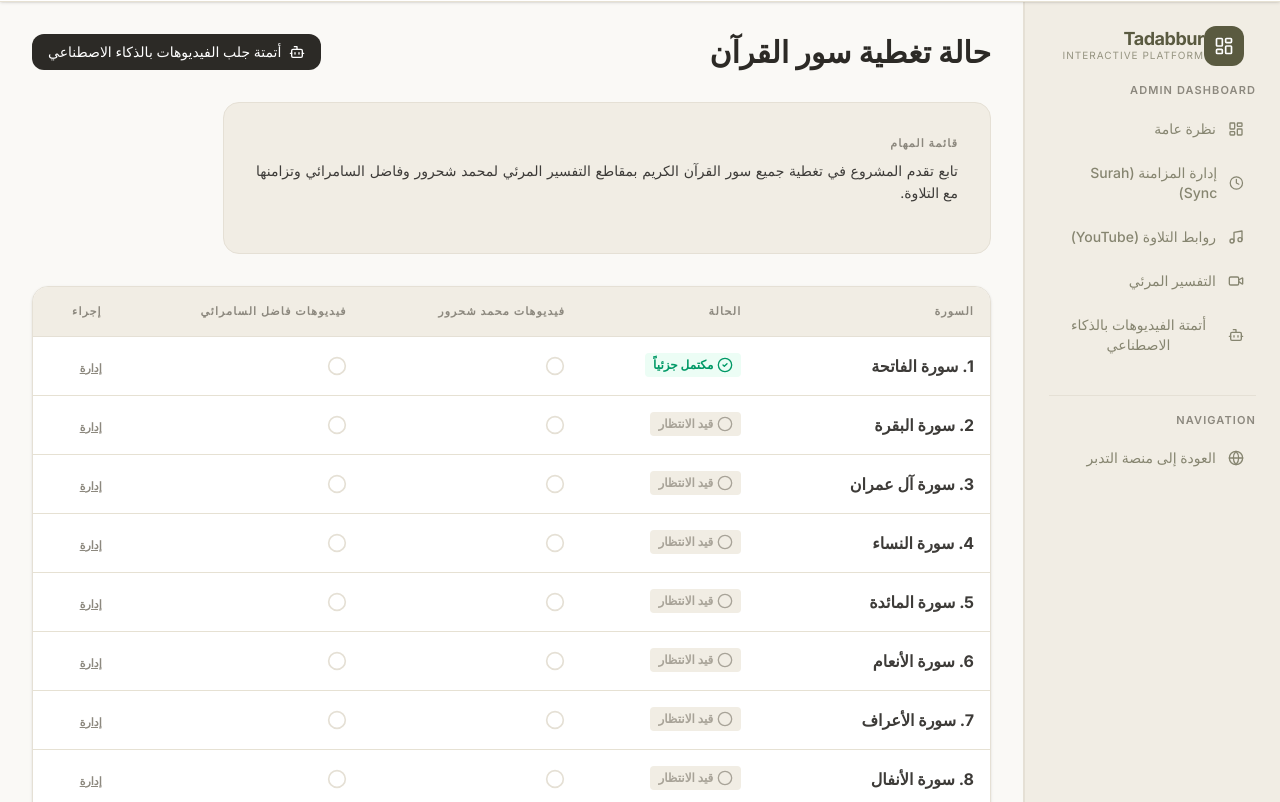
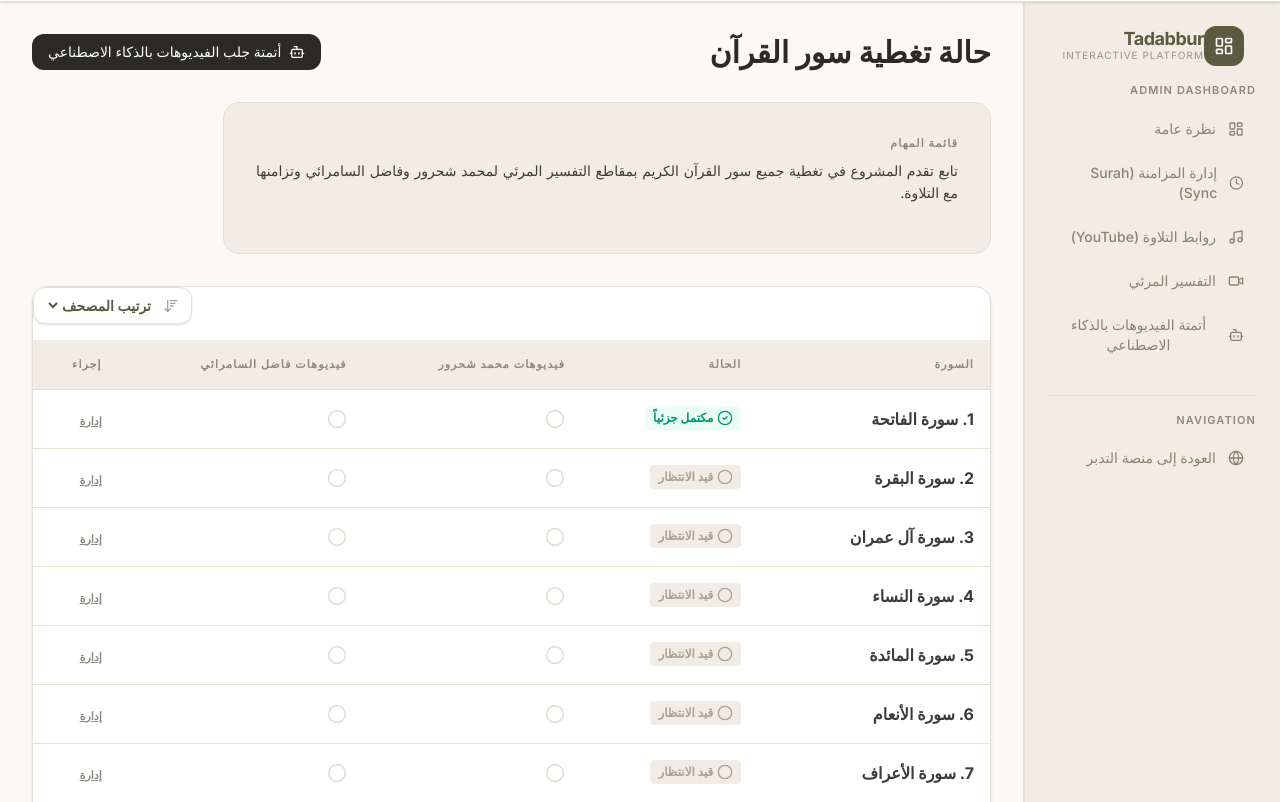
Before and after one commit to MautasseM01/tadabbur-platform, a Next.js app: page /admin in a window 1280 px wide. Shown: the part 63-865 px from the top of the page. Built offline with nearby package versions, Linux system fonts and the light colour scheme.

Commit message:
feat: apply mushafi order + shared sort selector across admin dashboard, audio/videos pages, and search results

```diff
--- a/app/admin/audio/page.tsx
+++ b/app/admin/audio/page.tsx
@@ -1,7 +1,8 @@
 'use client';
 
 import { useState, useEffect, useCallback, useMemo } from 'react';
-import { SURAH_NAMES } from '@/lib/surahs';
+import { SURAH_NAMES, orderSurahIds, SurahSort } from '@/lib/surahs';
+import SurahSortSelect from '@/components/SurahSortSelect';
 import { CheckCircle2, AlertTriangle, Loader2, Save, Search, Music, ExternalLink, RefreshCw, FileDown } from 'lucide-react';
 
 function extractYouTubeId(value: string): string {
@@ -36,6 +37,7 @@ export default function SurahAudioTable() {
   const [message, setMessage] = useState<{ type: 'success' | 'error'; text: string } | null>(null);
   const [query, setQuery] = useState('');
   const [filter, setFilter] = useState<'all' | 'filled' | 'missing'>('all');
+  const [sort, setSort] = useState<SurahSort>('mushafi');
 
   const load = useCallback(async () => {
     try {
@@ -148,7 +150,7 @@ export default function SurahAudioTable() {
 
   const filtered = useMemo(() => {
     const q = query.trim();
-    const list = Array.from({ length: 114 }, (_, i) => i + 1);
+    const list = orderSurahIds(sort);
     return list.filter((id) => {
       const name = SURAH_NAMES[id - 1];
       const value = extractYouTubeId(inputs[id] || '');
@@ -158,7 +160,7 @@ export default function SurahAudioTable() {
       if (q && !name.includes(q) && !String(id).includes(q)) return false;
       return true;
     });
-  }, [query, filter, inputs]);
+  }, [query, filter, inputs, sort]);
 
   const inputCls =
     'w-full bg-white border border-natural-300 rounded-xl px-3 py-2 text-sm text-natural-900 focus:outline-none focus:ring-2 focus:ring-amber-500 font-mono dir-ltr text-left';
@@ -207,6 +209,7 @@ export default function SurahAudioTable() {
 
       {/* Toolbar */}
       <div className="flex flex-wrap items-center gap-3 bg-white border border-natural-300 rounded-2xl p-4 shadow-sm">
+        <SurahSortSelect value={sort} onChange={setSort} />
         <div className="flex items-center gap-2 flex-1 min-w-52">
           <Search className="w-4 h-4 text-natural-400" />
           <input
--- a/app/admin/page.tsx
+++ b/app/admin/page.tsx
@@ -1,8 +1,8 @@
-import { Clock, Video, Users, Activity, CheckCircle2, Circle, Bot } from 'lucide-react';
+import { Clock, Video, Users, Activity, Bot } from 'lucide-react';
 import { MOCK_VIDEOS, AUDIO_YOUTUBE_IDS } from '@/lib/mock-data';
 import { getDb } from '@/lib/db';
-import { SURAH_NAMES } from '@/lib/surahs';
 import Link from 'next/link';
+import SurahCoverageTable from '@/components/admin/SurahCoverageTable';
 
 export default function AdminDashboard() {
   const allSurahs = Array.from({ length: 114 }, (_, i) => i + 1);
@@ -49,52 +49,7 @@ export default function AdminDashboard() {
       </div>
 
       <div className="bg-white border border-natural-300 rounded-2xl shadow-sm overflow-hidden">
-        <table className="w-full text-right h-full">
-          <thead>
-            <tr className="bg-natural-100 border-b border-natural-300">
-              <th className="p-4 text-[11px] uppercase tracking-widest font-sans font-bold text-natural-600">السورة</th>
-              <th className="p-4 text-[11px] uppercase tracking-widest font-sans font-bold text-natural-600">الحالة</th>
-              <th className="p-4 text-[11px] uppercase tracking-widest font-sans font-bold text-natural-600">فيديوهات محمد شحرور</th>
-              <th className="p-4 text-[11px] uppercase tracking-widest font-sans font-bold text-natural-600">فيديوهات فاضل السامرائي</th>
-              <th className="p-4 text-[11px] uppercase tracking-widest font-sans font-bold text-natural-600">إجراء</th>
-            </tr>
-          </thead>
-          <tbody className="divide-y divide-natural-200">
-            {allSurahs.map(surahId => {
-              const status = getProgressStatus(surahId);
-              const surahName = SURAH_NAMES[surahId - 1];
-              return (
-                <tr key={surahId} className="hover:bg-natural-50 transition">
-                  <td className="p-4 font-sans text-natural-800 font-bold">
-                    {surahId}. سورة {surahName}
-                  </td>
-                  <td className="p-4">
-                    {status.done ? (
-                      <span className="inline-flex items-center gap-1 text-emerald-600 text-xs font-bold bg-emerald-50 px-2 py-1 rounded">
-                        <CheckCircle2 className="w-4 h-4" /> مكتمل جزئياً
-                      </span>
-                    ) : (
-                      <span className="inline-flex items-center gap-1 text-natural-500 text-xs font-bold bg-natural-100 px-2 py-1 rounded">
-                        <Circle className="w-4 h-4" /> قيد الانتظار
-                      </span>
-                    )}
-                  </td>
-                  <td className="p-4">
-                    {status.sh ? <CheckCircle2 className="w-5 h-5 text-emerald-500" /> : <Circle className="w-5 h-5 text-natural-300" />}
-                  </td>
-                  <td className="p-4">
-                    {status.sa ? <CheckCircle2 className="w-5 h-5 text-emerald-500" /> : <Circle className="w-5 h-5 text-natural-300" />}
-                  </td>
-                  <td className="p-4">
-                    <a href={`/admin/sync?surahId=${surahId}`} className="text-[11px] font-bold text-natural-600 hover:text-natural-900 underline">
-                      إدارة
-                    </a>
-                  </td>
-                </tr>
-              );
-            })}
-          </tbody>
-        </table>
+        <SurahCoverageTable rows={allSurahs.map((id) => ({ id, ...getProgressStatus(id) }))} />
       </div>
     </div>
   );
--- a/components/SurahGrid.tsx
+++ b/components/SurahGrid.tsx
@@ -2,49 +2,19 @@
 
 import { useMemo, useState } from 'react';
 import Link from 'next/link';
-import { Sparkles, PlayCircle, Clock, ArrowDownWideNarrow } from 'lucide-react';
-import { SURAH_NAMES, SURAH_NUZUL_ORDER } from '@/lib/surahs';
-
-export type SurahSort = 'mushafi' | 'alpha' | 'nuzul';
-
-const SORT_OPTIONS: { value: SurahSort; label: string }[] = [
-  { value: 'mushafi', label: 'ترتيب المصحف' },
-  { value: 'alpha', label: 'أبجدي' },
-  { value: 'nuzul', label: 'ترتيب النزول' },
-];
+import { Sparkles, PlayCircle, Clock } from 'lucide-react';
+import { SURAH_NAMES, orderSurahIds, SurahSort } from '@/lib/surahs';
+import SurahSortSelect from '@/components/SurahSortSelect';
 
 export default function SurahGrid({ preparedIds }: { preparedIds: number[] }) {
   const [sort, setSort] = useState<SurahSort>('mushafi');
   const prepared = useMemo(() => new Set(preparedIds), [preparedIds]);
-
-  const ordered = useMemo(() => {
-    if (sort === 'alpha') {
-      return Array.from({ length: 114 }, (_, i) => i + 1).sort((a, b) =>
-        SURAH_NAMES[a - 1].localeCompare(SURAH_NAMES[b - 1], 'ar')
-      );
-    }
-    if (sort === 'nuzul') return SURAH_NUZUL_ORDER;
-    return Array.from({ length: 114 }, (_, i) => i + 1);
-  }, [sort]);
+  const ordered = useMemo(() => orderSurahIds(sort), [sort]);
 
   return (
     <>
       <div className="flex flex-wrap items-center gap-3 mb-6">
-        <div className="flex items-center gap-2 bg-white border border-natural-200 rounded-xl px-3 py-2 shadow-sm">
-          <ArrowDownWideNarrow className="w-4 h-4 text-natural-500" />
-          <select
-            value={sort}
-            onChange={(e) => setSort(e.target.value as SurahSort)}
-            className="bg-transparent text-sm font-sans font-semibold text-natural-700 focus:outline-none cursor-pointer"
-            aria-label="ترتيب الفهرس"
-          >
-            {SORT_OPTIONS.map((o) => (
-              <option key={o.value} value={o.value}>
-                {o.label}
-              </option>
-            ))}
-          </select>
-        </div>
+        <SurahSortSelect value={sort} onChange={setSort} />
       </div>
 
       <div className="grid grid-cols-1 sm:grid-cols-2 md:grid-cols-3 lg:grid-cols-4 gap-4" dir="rtl">
--- /dev/null
+++ b/components/SurahSortSelect.tsx
@@ -0,0 +1,32 @@
+'use client';
+
+import { ArrowDownWideNarrow } from 'lucide-react';
+import { SURAH_SORT_OPTIONS, SurahSort } from '@/lib/surahs';
+
+interface Props {
+  value: SurahSort;
+  onChange: (value: SurahSort) => void;
+  className?: string;
+}
+
+export default function SurahSortSelect({ value, onChange, className = '' }: Props) {
+  return (
+    <div
+      className={`inline-flex items-center gap-2 bg-white border border-natural-200 rounded-xl px-3 py-2 shadow-sm ${className}`}
+    >
+      <ArrowDownWideNarrow className="w-4 h-4 text-natural-500 shrink-0" />
+      <select
+        value={value}
+        onChange={(e) => onChange(e.target.value as SurahSort)}
+        className="bg-transparent text-sm font-sans font-semibold text-natural-700 focus:outline-none cursor-pointer"
+        aria-label="ترتيب السور"
+      >
+        {SURAH_SORT_OPTIONS.map((o) => (
+          <option key={o.value} value={o.value}>
+            {o.label}
+          </option>
+        ))}
+      </select>
+    </div>
+  );
+}
--- /dev/null
+++ b/components/admin/SurahCoverageTable.tsx
@@ -0,0 +1,75 @@
+'use client';
+
+import { useMemo, useState } from 'react';
+import { CheckCircle2, Circle } from 'lucide-react';
+import { SURAH_NAMES, orderSurahIds, SurahSort } from '@/lib/surahs';
+import SurahSortSelect from '@/components/SurahSortSelect';
+
+export interface SurahCoverage {
+  id: number;
+  done: boolean;
+  sh: boolean;
+  sa: boolean;
+  videoCount: number;
+}
+
+export default function SurahCoverageTable({ rows }: { rows: SurahCoverage[] }) {
+  const [sort, setSort] = useState<SurahSort>('mushafi');
+  const byId = useMemo(() => new Map(rows.map((r) => [r.id, r])), [rows]);
+  const ordered = useMemo(() => orderSurahIds(sort), [sort]);
+
+  return (
+    <>
+      <div className="flex items-center justify-end mb-4">
+        <SurahSortSelect value={sort} onChange={setSort} />
+      </div>
+
+      <table className="w-full text-right h-full">
+        <thead>
+          <tr className="bg-natural-100 border-b border-natural-300">
+            <th className="p-4 text-[11px] uppercase tracking-widest font-sans font-bold text-natural-600">السورة</th>
+            <th className="p-4 text-[11px] uppercase tracking-widest font-sans font-bold text-natural-600">الحالة</th>
+            <th className="p-4 text-[11px] uppercase tracking-widest font-sans font-bold text-natural-600">فيديوهات محمد شحرور</th>
+            <th className="p-4 text-[11px] uppercase tracking-widest font-sans font-bold text-natural-600">فيديوهات فاضل السامرائي</th>
+            <th className="p-4 text-[11px] uppercase tracking-widest font-sans font-bold text-natural-600">إجراء</th>
+          </tr>
+        </thead>
+        <tbody className="divide-y divide-natural-200">
+          {ordered.map((surahId) => {
+            const status = byId.get(surahId) || { id: surahId, done: false, sh: false, sa: false, videoCount: 0 };
+            const surahName = SURAH_NAMES[surahId - 1];
+            return (
+              <tr key={surahId} className="hover:bg-natural-50 transition">
+                <td className="p-4 font-sans text-natural-800 font-bold">
+                  {surahId}. سورة {surahName}
+                </td>
+                <td className="p-4">
+                  {status.done ? (
+                    <span className="inline-flex items-center gap-1 text-emerald-600 text-xs font-bold bg-emerald-50 px-2 py-1 rounded">
+                      <CheckCircle2 className="w-4 h-4" /> مكتمل جزئياً
+                    </span>
+                  ) : (
+                    <span className="inline-flex items-center gap-1 text-natural-500 text-xs font-bold bg-natural-100 px-2 py-1 rounded">
+                      <Circle className="w-4 h-4" /> قيد الانتظار
+                    </span>
+                  )}
+                </td>
+                <td className="p-4">
+                  {status.sh ? <CheckCircle2 className="w-5 h-5 text-emerald-500" /> : <Circle className="w-5 h-5 text-natural-300" />}
+                </td>
+                <td className="p-4">
+                  {status.sa ? <CheckCircle2 className="w-5 h-5 text-emerald-500" /> : <Circle className="w-5 h-5 text-natural-300" />}
+                </td>
+                <td className="p-4">
+                  <a href={`/admin/sync?surahId=${surahId}`} className="text-[11px] font-bold text-natural-600 hover:text-natural-900 underline">
+                    إدارة
+                  </a>
+                </td>
+              </tr>
+            );
+          })}
+        </tbody>
+      </table>
+    </>
+  );
+}
--- a/lib/surahs.ts
+++ b/lib/surahs.ts
@@ -14,6 +14,28 @@ export function getNuzulRank(surahId: number): number {
   return SURAH_NUZUL_ORDER.indexOf(surahId) + 1;
 }
 
+export type SurahSort = 'mushafi' | 'alpha' | 'nuzul';
+
+export const SURAH_SORT_OPTIONS: { value: SurahSort; label: string }[] = [
+  { value: 'mushafi', label: 'ترتيب المصحف' },
+  { value: 'alpha', label: 'أبجدي' },
+  { value: 'nuzul', label: 'ترتيب النزول' },
+];
+
+const ALL_MUSHAFI_IDS = Array.from({ length: 114 }, (_, i) => i + 1);
+
+// Returns surah ids (1..114) in the requested order. 'mushafi' is the
+// canonical default: index order of SURAH_NAMES = mushafi order.
+export function orderSurahIds(sort: SurahSort): number[] {
+  if (sort === 'nuzul') return SURAH_NUZUL_ORDER;
+  if (sort === 'alpha') {
+    return ALL_MUSHAFI_IDS.slice().sort((a, b) =>
+      SURAH_NAMES[a - 1].localeCompare(SURAH_NAMES[b - 1], 'ar')
+    );
+  }
+  return ALL_MUSHAFI_IDS;
+}
+
 export const SURAH_NAMES = [
   "الفاتحة", "البقرة", "آل عمران", "النساء", "المائدة", "الأنعام", "الأعراف", "الأنفال", "التوبة", "يونس",
   "هود", "يوسف", "الرعد", "إبراهيم", "الحجر", "النحل", "الإسراء", "الكهف", "مريم", "طه",
```
Also changed, not shown: app/admin/videos/page.tsx (+11 -2 lines), app/api/search/route.ts (+13 -3 lines), 1 other file (tests, documents, lock files or other folders).
